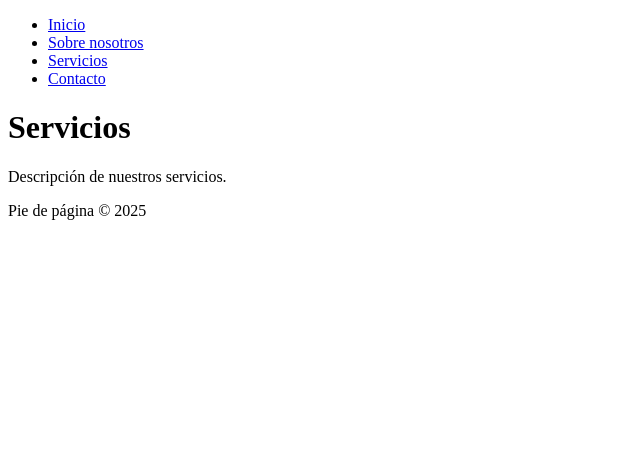
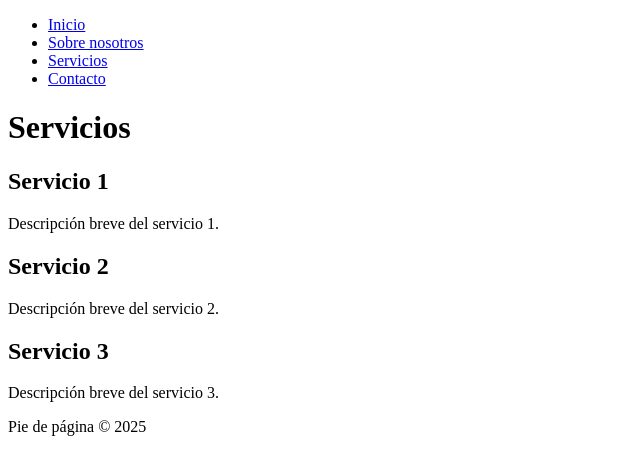
Before and after one commit to laravel-optativa-2026/laravel-dennis, a Laravel app: template proyecto/src/resources/views/landing/servives.blade.php in a window 1280 px wide. Shown: the top 475 px of the page, without its empty margins (0-640 px from the left). Run offline with Laravel 12, Linux system fonts and the light colour scheme; the template is opened without the code that fills it, so the values that code supplies are empty.

Commit message:
tema02-Tarjetas

```diff
--- /dev/null
+++ b/proyecto/src/resources/views/components/card.blade.php
@@ -0,0 +1,4 @@
+<div class="card">
+    <h2>{{ $title }}</h2>
+    <p>{{ $content }}</p>
+</div>
--- a/proyecto/src/resources/views/landing/servives.blade.php
+++ b/proyecto/src/resources/views/landing/servives.blade.php
@@ -4,5 +4,22 @@
     <h1>Servicios</h1>
 @endsection
 @section('content')
-    <p>Descripción de nuestros servicios.</p>
+    @component('components.card')
+        @slot('title', 'Servicio 1');
+        @slot('content')
+            <p>Descripción breve del servicio 1.</p>
+        @endslot
+    @endcomponent
+    @component('components.card')
+        @slot('title', 'Servicio 2');
+        @slot('content')
+            <p>Descripción breve del servicio 2.</p>
+        @endslot
+    @endcomponent
+    @component('components.card')
+        @slot('title', 'Servicio 3');
+        @slot('content')
+            <p>Descripción breve del servicio 3.</p>
+        @endslot
+    @endcomponent
 @endsection
```
